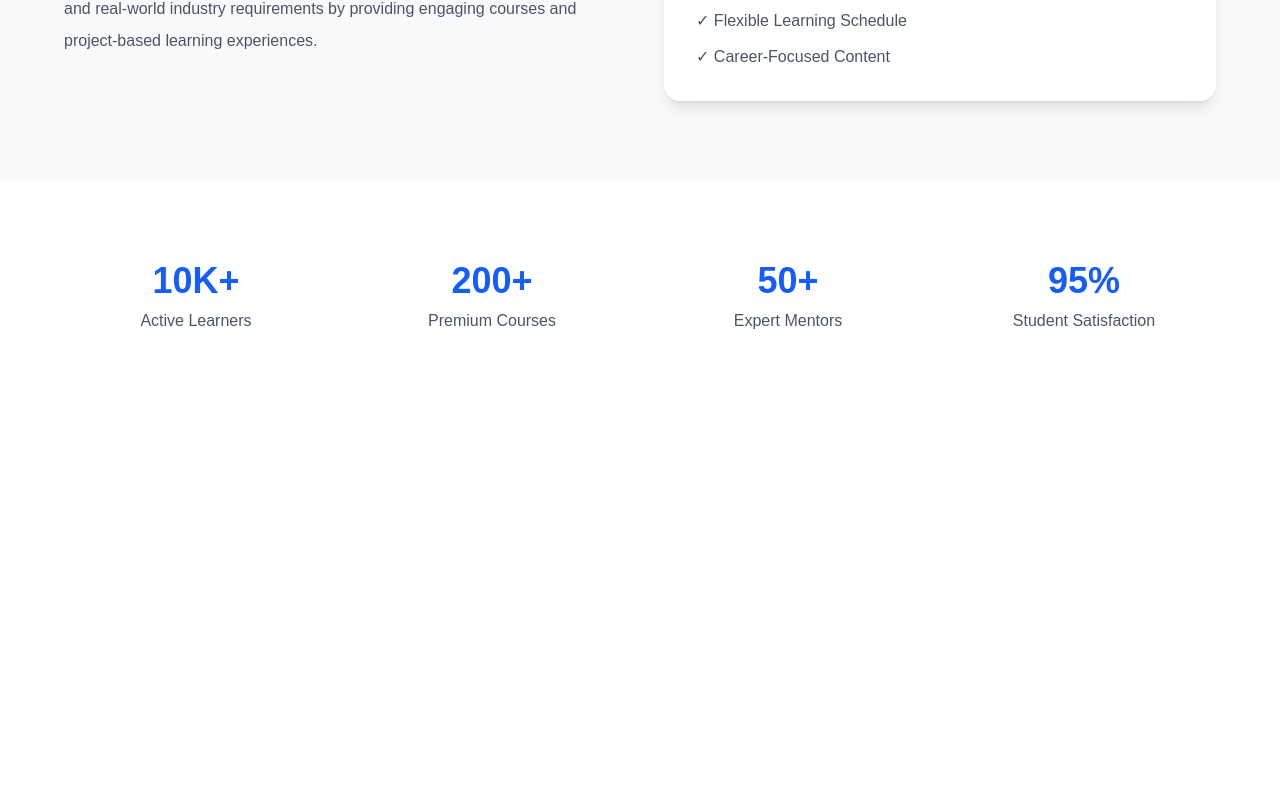
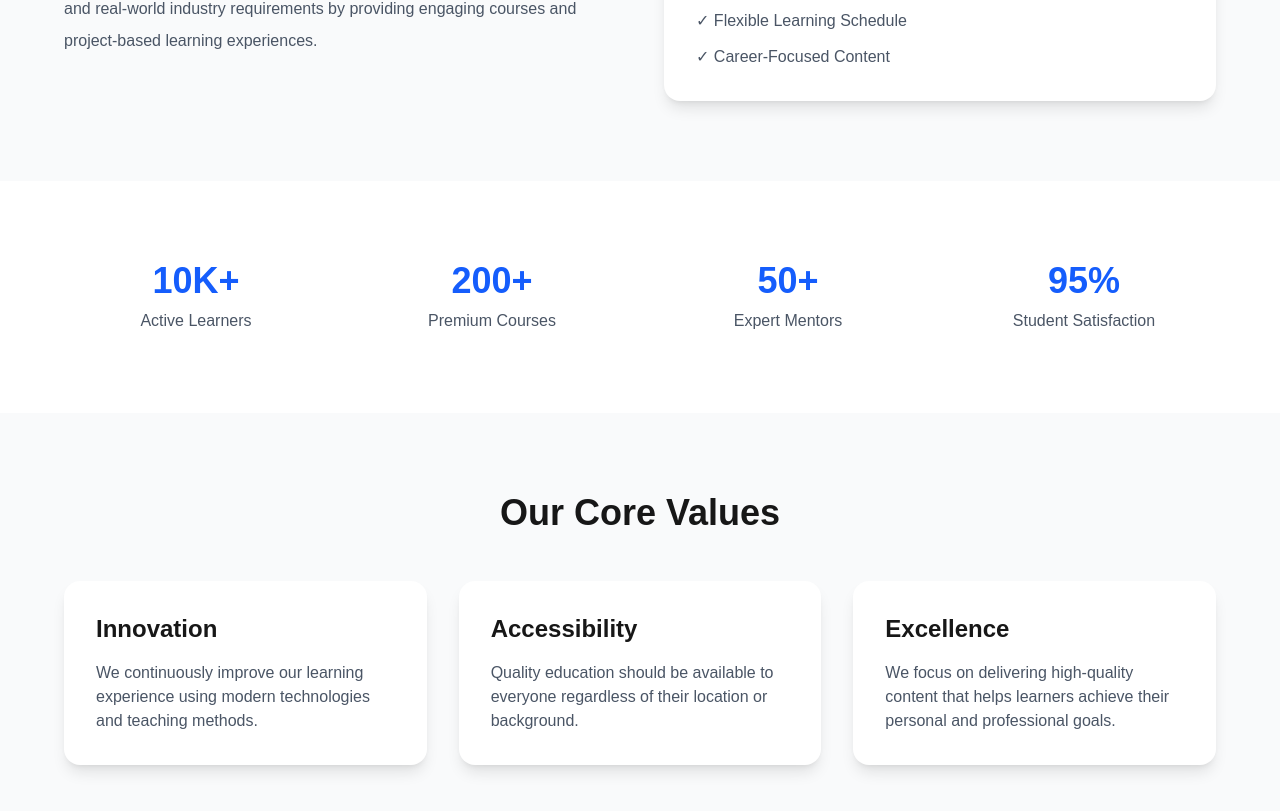
Before and after one commit to gauravkumar2005/SkillForge, a Next.js app: page /About in a window 1280 px wide. Shown: the part 671-1482 px from the top of the page. Before the commit the page ends 1084 px from the top, so only its background shows below. Built offline with nearby package versions, Linux system fonts and the light colour scheme.

Commit message:
add a new section in about page

```diff
--- a/src/app/About/page.jsx
+++ b/src/app/About/page.jsx
@@ -74,6 +74,41 @@ export default function AboutPage() {
         </div>
       </section>
 
+      {/* Core Values */}
+      <section className="py-20 px-6">
+        <div className="max-w-6xl mx-auto">
+          <h2 className="text-4xl font-bold text-center mb-12">
+            Our Core Values
+          </h2>
+
+          <div className="grid md:grid-cols-3 gap-8">
+            <div className="bg-white p-8 rounded-2xl shadow-lg">
+              <h3 className="text-2xl font-semibold mb-4">Innovation</h3>
+              <p className="text-gray-600">
+                We continuously improve our learning experience using modern
+                technologies and teaching methods.
+              </p>
+            </div>
+
+            <div className="bg-white p-8 rounded-2xl shadow-lg">
+              <h3 className="text-2xl font-semibold mb-4">Accessibility</h3>
+              <p className="text-gray-600">
+                Quality education should be available to everyone regardless of
+                their location or background.
+              </p>
+            </div>
+
+            <div className="bg-white p-8 rounded-2xl shadow-lg">
+              <h3 className="text-2xl font-semibold mb-4">Excellence</h3>
+              <p className="text-gray-600">
+                We focus on delivering high-quality content that helps learners
+                achieve their personal and professional goals.
+              </p>
+            </div>
+          </div>
+        </div>
+      </section>
+
 
     </main>
   );
```
